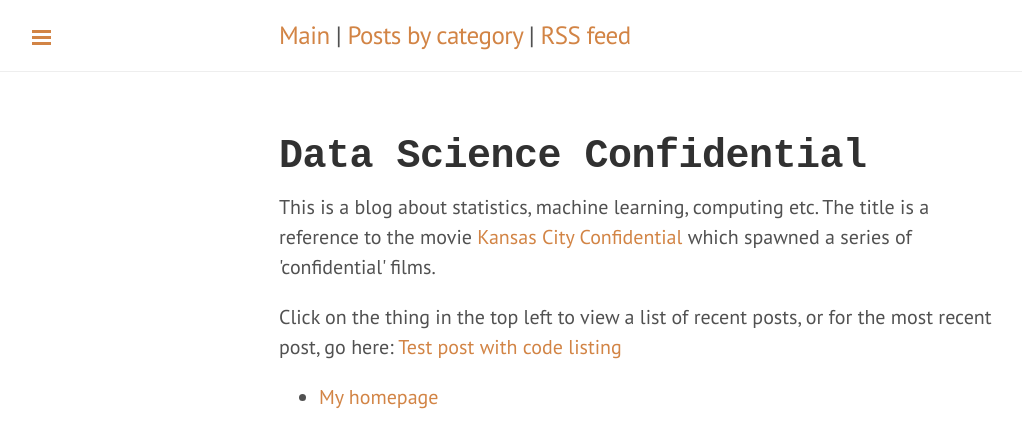
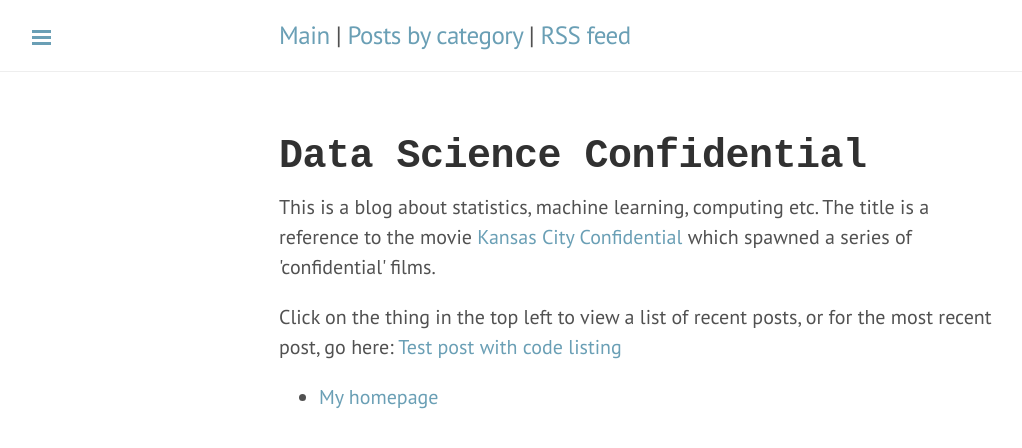
Before and after one commit to datascienceconfidential/datascienceconfidential.github.io, a Jekyll site: the page built from index.html, in a window 1280 px wide. Shown: the top 448 px of the page, without its empty margins (1-1023 px from the left). Built offline with Jekyll 4.4.1, drawn with Linux system fonts in a browser that asks for light colours.

Commit message:
changed to blue theme

```diff
--- a/_layouts/default.html
+++ b/_layouts/default.html
@@ -10,7 +10,7 @@
 			{% include mathjax_support %}
 		</head>
 
-		<body class="theme-base-09 sidebar-overlay">
+		<body class="theme-base-0d sidebar-overlay">
 
 
 			<!-- Sidebar should appear here! -->
```
